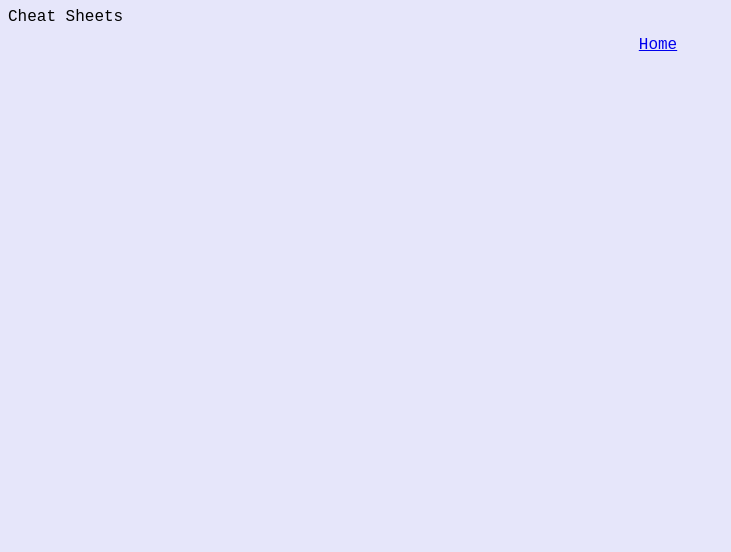
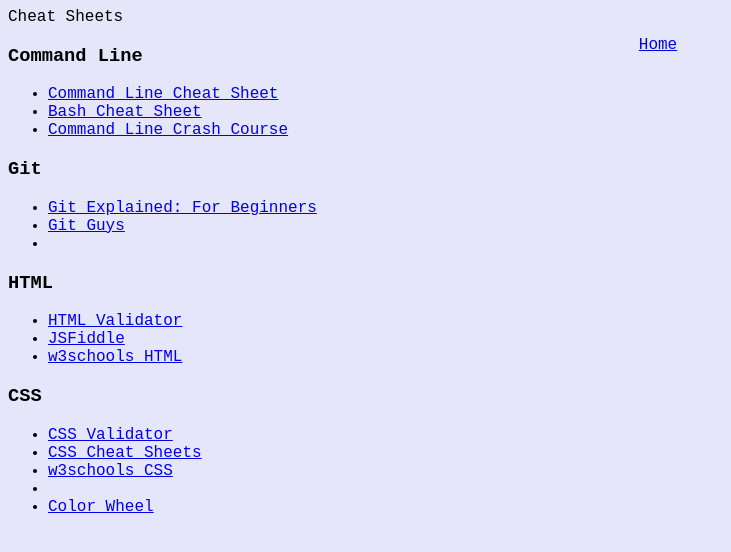
Before and after one commit to kapatton90/kapatton90.github.io, a plain HTML site: page Cheat-Sheets.html in a window 1280 px wide. Shown: the whole page, without its empty margins (0-731 px from the left). Drawn offline with Linux system fonts and the light colour scheme.

Commit message:
Add cheat sheets section to website

```diff
--- a/Cheat-Sheets.html
+++ b/Cheat-Sheets.html
@@ -9,5 +9,39 @@
 <nav>
 	<a href="index.html">Home</a>
 </nav>
+<p>
+	<h3>Command Line</h3>
+	<ul>
+		<li><a href="https://www.git-tower.com/blog/command-line-cheat-sheet/">Command Line Cheat Sheet</a></li>
+		<li><a href="http://cli.learncodethehardway.org/bash_cheat_sheet.pdf">Bash Cheat Sheet</a></li>
+		<li><a href="http://cli.learncodethehardway.org/book/">Command Line Crash Course</a></li>
+	</ul>
+</p>
+<p>
+	<h3>Git</h3>
+	<ul>
+		<li><a href="http://juristr.com/blog/2013/04/git-explained/">Git Explained: For Beginners</a></li>
+		<li><a href="http://www.gitguys.com/">Git Guys</a></li>
+		<li><a href=""></a></li>
+	</ul>
+</p>
+<p>
+	<h3>HTML</h3>
+	<ul>
+		<li><a href="https://validator.w3.org/#validate_by_input">HTML Validator</a></li>
+		<li><a href="https://jsfiddle.net/">JSFiddle</a></li>
+		<li><a href="http://www.w3schools.com/html/default.asp">w3schools HTML</a></li>
+	</ul>
+</p>
+<p>
+	<h3>CSS</h3>
+	<ul>
+		<li><a href="https://jigsaw.w3.org/css-validator/#validate_by_input">CSS Validator</a></li>
+		<li><a href="http://1stwebdesigner.com/css-cheat-sheet/">CSS Cheat Sheets</a></li>
+		<li><a href="http://www.w3schools.com/css/default.asp">w3schools CSS</a></li>
+		<li><a href=""></a></li>
+		<li><a href="https://color.adobe.com/create/color-wheel/">Color Wheel</a></li>
+	</ul>
+</p>
 </body>
 </html>
```
